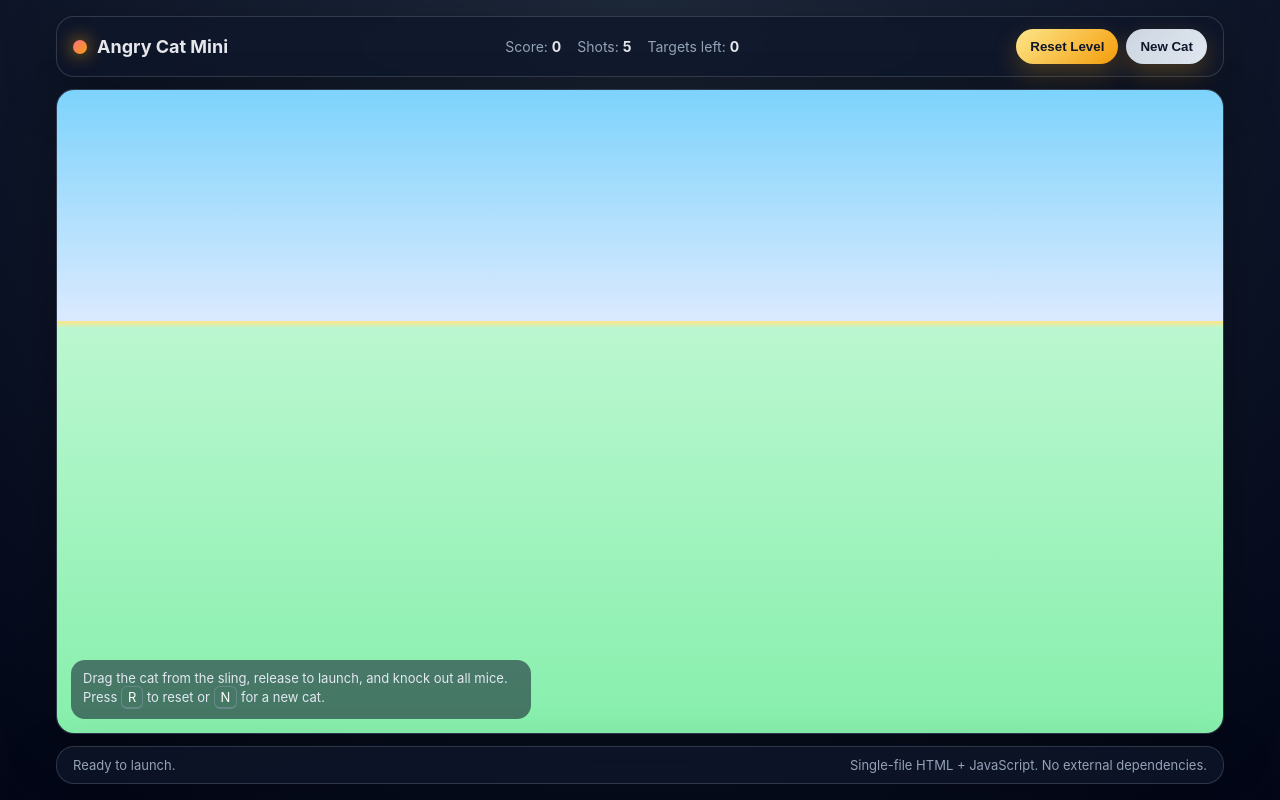
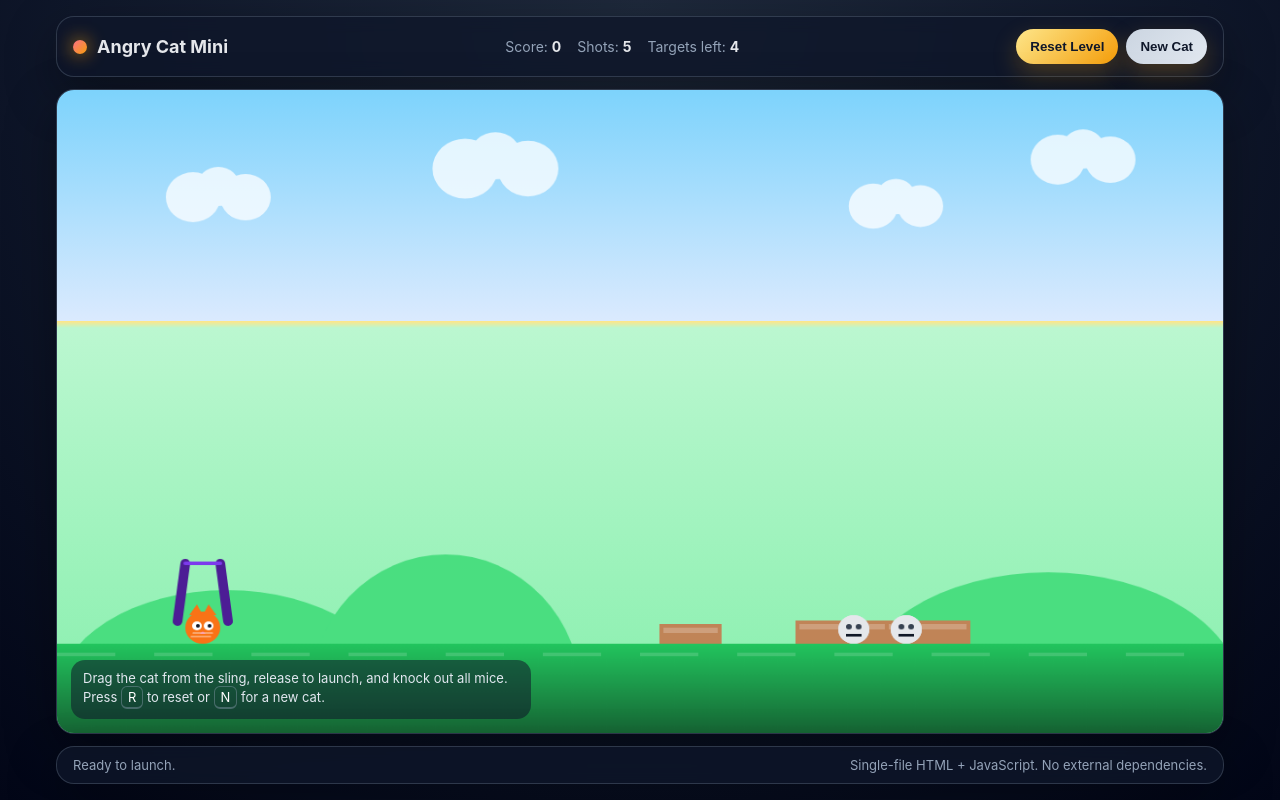
Before and after one commit to mizzion78Bot/test3, a plain HTML site: page index.html in a window 1280 px wide. Drawn offline with Linux system fonts and the light colour scheme.

Commit message:
Rewrite clean Angry Cat Mini theme without bird/pig references

```diff
--- a/index.html
+++ b/index.html
@@ -92,7 +92,7 @@
 
   let score = 0;
   let shotsLeft = 5;
-  let activeCat = null;
+  let activeBird = null;
   let dragging = false;
   let launched = false;
   let win = false;
@@ -113,10 +113,7 @@
   };
 
   function cancelNextLevel() {
-    if (nextLevelTimer) {
-      clearTimeout(nextLevelTimer);
-      nextLevelTimer = null;
-    }
+    if (nextLevelTimer) { clearTimeout(nextLevelTimer); nextLevelTimer = null; }
   }
 
   function resetGame() {
@@ -129,11 +126,6 @@
     updateHud();
     setMessage('Ready to launch.');
   }
-
-  window.__test_killAllPigs = function () {
-    if (!state) return;
-    state.pigs.forEach(p => { p.dead = true; });
-  };
 
   function setMessage(text, good = false) {
     msgEl.textContent = text;
@@ -167,9 +159,9 @@
     state.blocks = [];
     state.particles = [];
 
-    const cat = makeCat(sling.x, sling.y);
-    state.birds.push(cat);
-    activeCat = bird;
+    const bird = makeBird(sling.x, sling.y);
+    state.birds.push(bird);
+    activeBird = bird;
 
     if (level === 1) {
       shotsLeft = 5;
@@ -232,7 +224,7 @@
     targetsEl.textContent = state.pigs.filter(p => !p.dead).length;
   }
 
-  function makeCat(x, y) {
+  function makeBird(x, y) {
     return { type: 'bird', x, y, r: 18, vx: 0, vy: 0, color: '#ef4444', dead: false, launchedAt: 0 };
   }
 
@@ -255,8 +247,6 @@
 
   function shootBird() {
     if (!activeBird || launched || shotsLeft <= 0) return;
-    // The further back the bird is pulled, the faster it launches
-    // Pulling left/back -> negative delta -> flies right/up
     activeBird.vx = (sling.x - activeBird.x) * launchMultiplier;
     activeBird.vy = (sling.y - activeBird.y) * launchMultiplier;
     activeBird.launchedAt = performance.now();
@@ -270,9 +260,9 @@
     if (win) return;
     if (!launched) return;
     if (shotsLeft < 0) shotsLeft = 0;
-    const cat = makeCat(sling.x, sling.y);
-    state.birds.push(cat);
-    activeCat = bird;
+    const bird = makeBird(sling.x, sling.y);
+    state.birds.push(bird);
+    activeBird = bird;
     launched = false;
     dragging = false;
     setMessage(shotsLeft > 0 ? 'New cat loaded.' : 'No shots left. Reset to try again.');
@@ -312,7 +302,6 @@
   function updatePhysics() {
     for (const bird of state.birds) {
       if (bird.dead) continue;
-      // When we're actively dragging this bird, ignore physics until release
       if (dragging && bird === activeBird) continue;
 
       bird.vy += gravity;
@@ -360,7 +349,7 @@
             pig.dead = true;
             score += 100;
             spawnBurst(pig.x, pig.y, '#22c55e');
-            setMessage('Pig down!', true);
+            setMessage('Mouse down!', true);
             updateHud();
           }
         }
@@ -418,7 +407,7 @@
         const age = performance.now() - active.launchedAt;
         if (age > 500 && Math.hypot(active.vx, active.vy) < 0.9 && shotsLeft > 0) {
           launched = false;
-          setMessage('Tap New Bird for another shot.');
+          setMessage('Tap New Cat for another shot.');
         }
       }
     }
@@ -461,7 +450,6 @@
     ctx.moveTo(sling.x - 18, sling.y - 10);
     ctx.lineTo(sling.x - 26, sling.y + 55);
     ctx.moveTo(sling.x + 18, sling.y - 10);
-    ctx.lineTo(sling.x + 18, sling.y - 10);
     ctx.lineTo(sling.x + 26, sling.y + 55);
     ctx.stroke();
 
@@ -490,13 +478,11 @@
     ctx.translate(b.x, b.y);
     ctx.rotate(Math.atan2(b.vy, b.vx) * 0.08);
 
-    // Body
     ctx.fillStyle = '#f97316';
     ctx.beginPath();
     ctx.arc(0, 0, b.r, 0, Math.PI*2);
     ctx.fill();
 
-    // Ears
     ctx.beginPath();
     ctx.moveTo(-14, -14);
     ctx.lineTo(-6, -26);
@@ -510,7 +496,6 @@
     ctx.closePath();
     ctx.fill();
 
-    // Eyes
     ctx.fillStyle = '#fff';
     ctx.beginPath();
     ctx.arc(-6, -2, 5, 0, Math.PI*2);
@@ -526,7 +511,6 @@
     ctx.arc(7, -2, 2, 0, Math.PI*2);
     ctx.fill();
 
-    // Nose
     ctx.fillStyle = '#fb7185';
     ctx.beginPath();
     ctx.moveTo(0, 4);
@@ -535,7 +519,6 @@
     ctx.closePath();
     ctx.fill();
 
-    // Whiskers
     ctx.strokeStyle = 'rgba(255,255,255,0.75)';
     ctx.lineWidth = 1.2;
     ctx.beginPath();
@@ -548,20 +531,22 @@
     ctx.restore();
   }
 
-  function drawPig(p) {
+  function drawMouse(p) {
     if (p.dead) return;
     ctx.save();
     ctx.translate(p.x, p.y);
-    ctx.fillStyle = '#22c55e';
+    ctx.fillStyle = '#e5e7eb';
     ctx.beginPath();
     ctx.arc(0, 0, p.r, 0, Math.PI*2);
     ctx.fill();
-    ctx.fillStyle = '#bbf7d0';
+    ctx.fillStyle = '#374151';
     ctx.beginPath();
     ctx.arc(-5, -3, 3, 0, Math.PI*2);
+    ctx.fill();
+    ctx.beginPath();
     ctx.arc(5, -3, 3, 0, Math.PI*2);
     ctx.fill();
-    ctx.fillStyle = '#14532d';
+    ctx.fillStyle = '#111827';
     ctx.fillRect(-8, 5, 16, 3);
     ctx.restore();
   }
@@ -593,7 +578,7 @@
     drawBackground();
     drawSling();
     for (const block of state.blocks) drawBlock(block);
-    for (const pig of state.pigs) drawPig(pig);
+    for (const pig of state.pigs) drawMouse(pig);
     for (const bird of state.birds) drawCat(bird);
     drawParticles();
     requestAnimationFrame(draw);
@@ -609,7 +594,6 @@
     };
   }
 
-  // Drag using window-level listeners so pointerup always fires even if it leaves the canvas
   canvas.addEventListener('pointerdown', (ev) => {
     const p = pointerPos(ev);
     if (activeBird && !launched && dist(p.x, p.y, activeBird.x, activeBird.y) <= activeBird.r + 32) {
```
